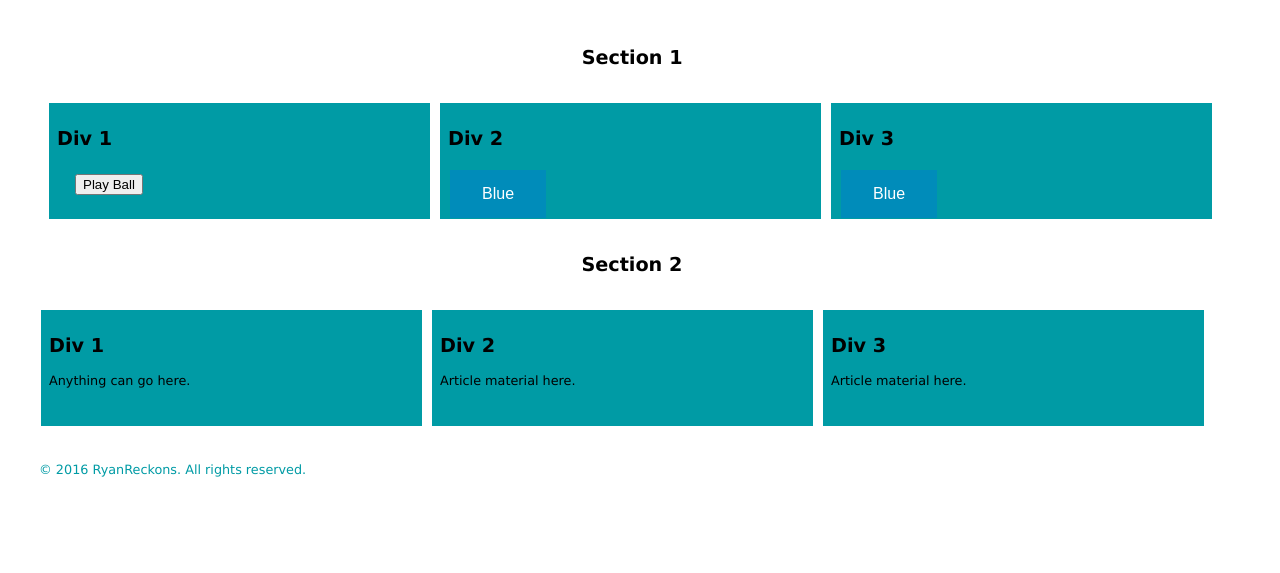
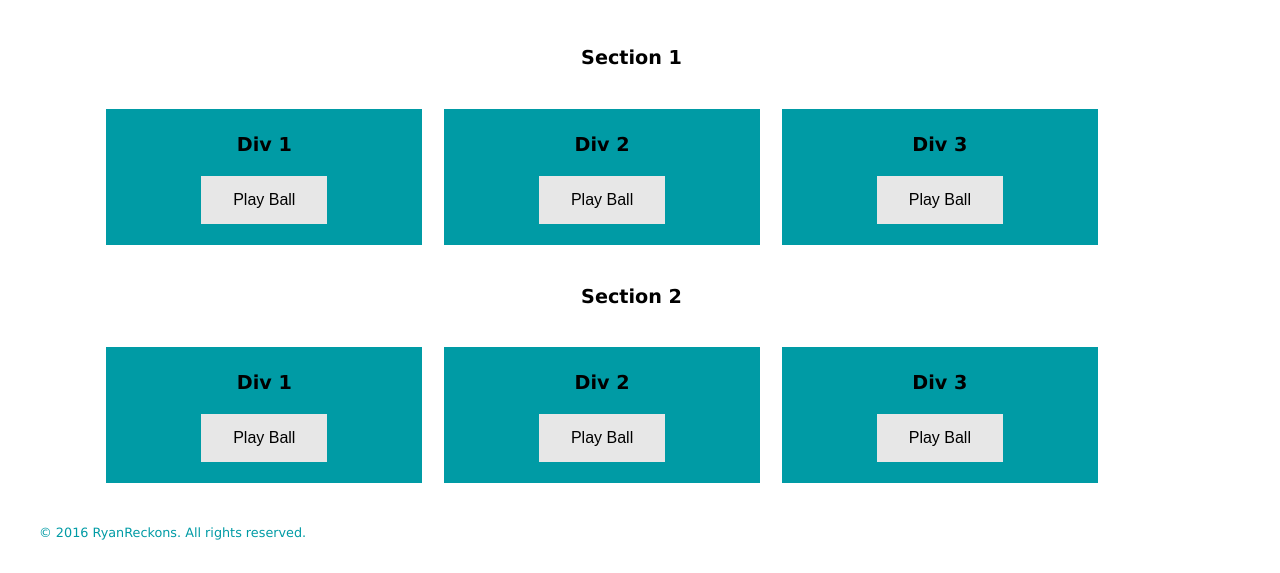
Before and after one commit to RyanReckons/Project-1, a plain HTML site: page index.html in a window 1280 px wide. Shown: the part 227-800 px from the top of the page. Drawn offline with Linux system fonts and the light colour scheme.

Commit message:
changes to html and css

```diff
--- a/css/main.css
+++ b/css/main.css
@@ -1,7 +1,8 @@
 .button {
-    background-color: #4CAF50; /* Green */
+    background-color: #e7e7e7; /* Gray */
+    color: black;
     border: none;
-    color: white;
+    /*color: white;*/
     padding: 15px 32px;
     text-align: center;
     text-decoration: none;
@@ -11,12 +12,21 @@
     cursor: pointer;
 }
 
-.button2 {background-color: #008CBA;} /* Blue */
-.button3 {background-color: #f44336;} /* Red */
-.button4 {background-color: #e7e7e7; color: black;} /* Gray */
-.button5 {background-color: #555555;} /* Black */
+/*.button {background-color: #4CAF50;} /* Green */
+/*.button2 {background-color: #008CBA;} /* Blue */
+/*.button3 {background-color: #f44336;} /* Red */
+/*.button4 {background-color: #e7e7e7; color: black;} /* Gray */
+/*.button5 {background-color: #555555;} /* Black */
 
-
+.ctr-blocks {
+  width:300px;
+  height:120px;
+  background-color:rgb(0,155,165);
+  margin:1%;
+  padding:8px;
+  float:left;
+  text-align:center;
+}
 
 .col-sm-4 {
 
--- a/index.html
+++ b/index.html
@@ -50,40 +50,41 @@
   </header>
 
   <section style="margin:10px;padding:8px;">
-    <div style="margin:10px;padding:8px;">
     <div style="width:96.5%;margin:5px;padding:8px;float:left;">
       <h2 style="text-align:center">Section 1</h2>
     </div>
-      <div style="width:365px;height:100px;background-color:rgb(0,155,165);margin:5px;padding:8px;float:left;">
+
+    <div style="margin:5%;padding:8px;">
+      <div class="ctr-blocks">
         <h2>Div 1</h2>
-        <div style="margin:10px;padding:8px;">
-          <button style="cursor:pointer;" type="button" onclick="playBall()"><a>Play Ball</a></button>
+        <button class="button button2" type="button" onclick="playBall()">Play Ball</button>
+      </div>
+      <div class="ctr-blocks">
+        <h2>Div 2</h2>
+        <button class="button button2" type="button" onclick="playBall()">Play Ball</button>
+      </div>
+      <div class="ctr-blocks">
+        <h2>Div 3</h2>
+        <button class="button button2" type="button" onclick="playBall()">Play Ball</button>
       </div>
     </div>
-      <div style="width:365px;height:100px;background-color:rgb(0,155,165);margin:5px;padding:8px;float:left;">
-        <h2>Div 2</h2>
-        <button class="button button2">Blue</button>
-      </div>
-      <div style="width:365px;height:100px;background-color:rgb(0,155,165);margin:5px;padding:8px;float:left;">
-        <h2>Div 3</h2>
-        <button class="button button2">Blue</button>
-      </div>
-    </div>
-    <div style="margin:5px;padding:5px;">
+
     <div style="width:96.5%;margin:5px;padding:8px;float:left;">
       <h2 style="text-align:center">Section 2</h2>
     </div>
-      <div style="width:365px;height:100px;background-color:rgb(0,155,165);margin:5px;padding:8px;float:left;">
+
+    <div style="margin:5%;padding:8px;">
+      <div class="ctr-blocks">
         <h2>Div 1</h2>
-        <p>Anything can go here.</p>
+        <button class="button button2" type="button" onclick="playBall()">Play Ball</button>
       </div>
-      <div style="width:365px;height:100px;background-color:rgb(0,155,165);margin:5px;padding:8px;float:left;">
+      <div class="ctr-blocks">
         <h2>Div 2</h2>
-        <p>Article material here.</p>
+        <button class="button button2" type="button" onclick="playBall()">Play Ball</button>
       </div>
-      <div style="width:365px;height:100px;background-color:rgb(0,155,165);margin:5px;padding:8px;float:left;">
+      <div class="ctr-blocks">
         <h2>Div 3</h2>
-        <p>Article material here.</p>
+        <button class="button button2" type="button" onclick="playBall()">Play Ball</button>
       </div>
     </div>
   </section>
```
Lines whose indentation alone changed are shown as unchanged.
